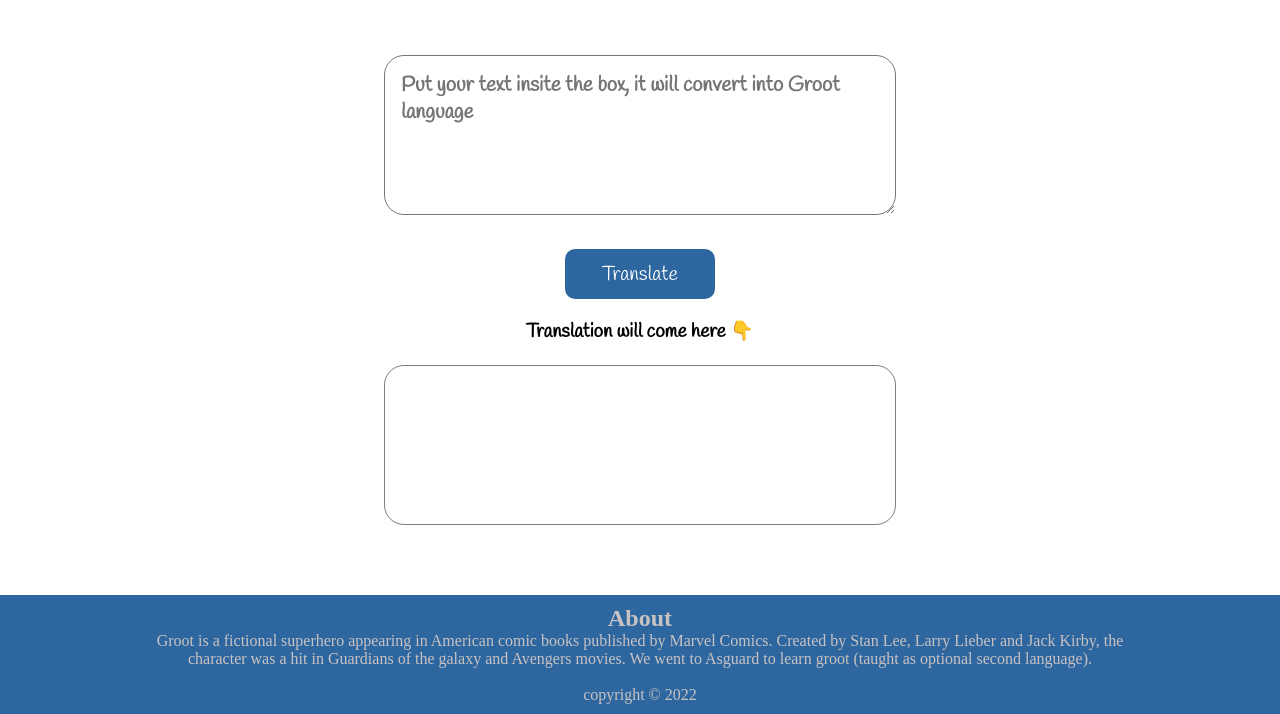
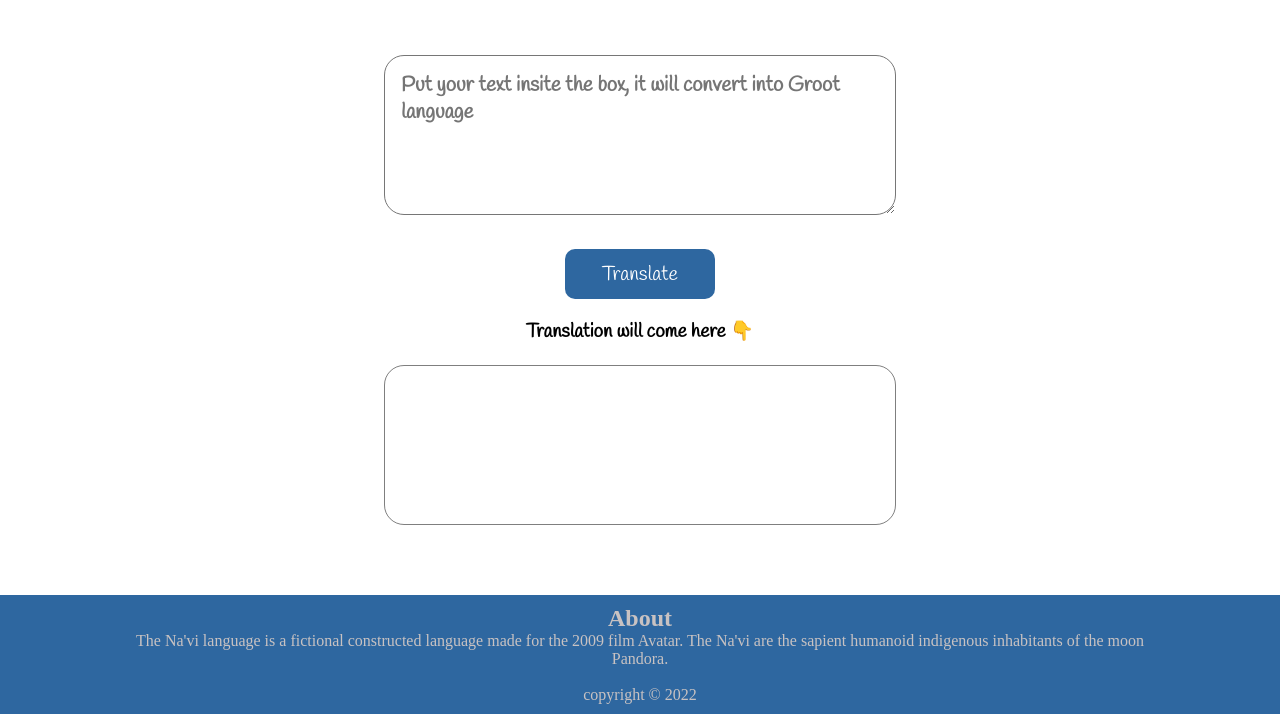
Before and after one commit to niketvns/navi-translator, a plain HTML site: page index.html in a window 1280 px wide. Shown: the part 92-806 px from the top of the page. Drawn offline with Linux system fonts and the light colour scheme.

Commit message:
update about

```diff
--- a/index.html
+++ b/index.html
@@ -30,10 +30,9 @@
     <footer>
         <div class="footer">
             <h2>About</h1>
-                <p class="content">Groot is a fictional superhero appearing in American comic books published by Marvel
-                    Comics. Created by Stan Lee, Larry Lieber and Jack Kirby, the character was a hit in Guardians of
-                    the galaxy and Avengers movies. We went to Asguard to learn groot (taught as optional second
-                    language).</p>
+                <p class="content">The Na'vi language is a fictional constructed language made
+                    for the 2009 film Avatar. The Na'vi are the sapient humanoid indigenous inhabitants of the moon
+                    Pandora.</p>
                 <br>
                 <p class="copyright">copyright &#169; 2022</p>
         </div>
```
